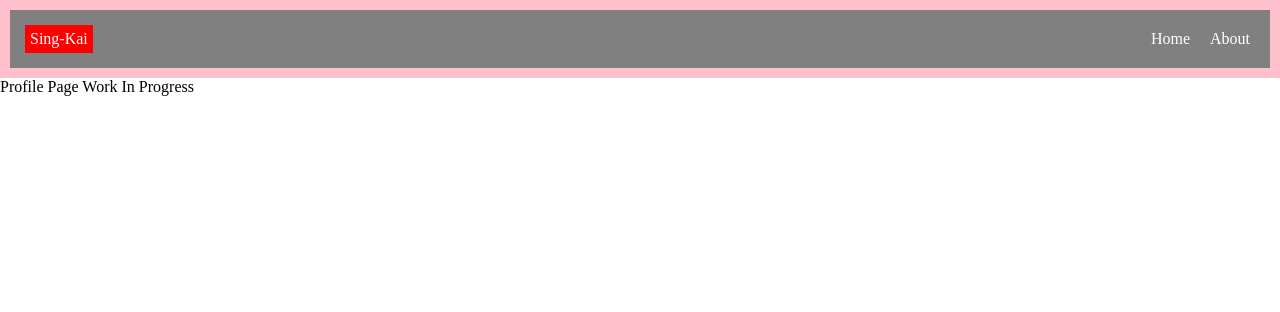
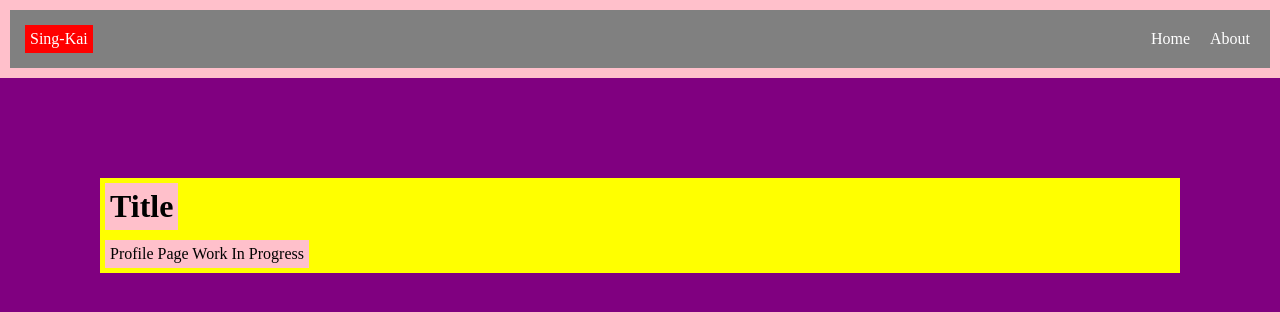
Before and after one commit to Sing-Kai/profile-page, a Next.js app in the folder profile-page-app/: page / in a window 1280 px wide. Shown: the top 312 px of the page. Built offline with nearby package versions, Linux system fonts and the light colour scheme.

Commit message:
added page container

```diff
--- a/profile-page-app/pages/index.tsx
+++ b/profile-page-app/pages/index.tsx
@@ -1,4 +1,5 @@
 import Head from 'next/head'
+import styled from 'styled-components';
 import Image from 'next/image'
 import { Inter } from '@next/font/google'
 import styles from '../styles/Home.module.css'
@@ -14,9 +15,29 @@ export default function Home() {
         <meta name="description" content="Generated by create next app" />
         <meta name="viewport" content="width=device-width, initial-scale=1" />
       </Head>
-      <main>
-        <p>Profile Page Work In Progress</p>
-      </main>
+      <PageContainer>
+        <PageItem>
+          <h1>Title</h1>
+        </PageItem>
+        <PageItem>
+          <p>Profile Page Work In Progress</p>
+        </PageItem>
+      </PageContainer>
     </>
   )
 }
+
+const PageContainer = styled.div`
+  justify-content: center;
+  background: yellow;
+  display: flex;
+  flex-direction: column;
+  align-items: flex-start;
+  margin: 100px 100px 100px 100px;
+`;
+
+const PageItem = styled.div`
+  background:pink;
+  margin: 5px;
+  padding: 5px;
+`;
--- a/profile-page-app/styles/globals.css
+++ b/profile-page-app/styles/globals.css
@@ -3,6 +3,12 @@
   padding: 0;
   box-sizing: border-box;
 }
+
+body {
+  max-width: 100vw;
+  background:purple;
+}
+
 a {
   color: inherit;
   text-decoration: none;
```
